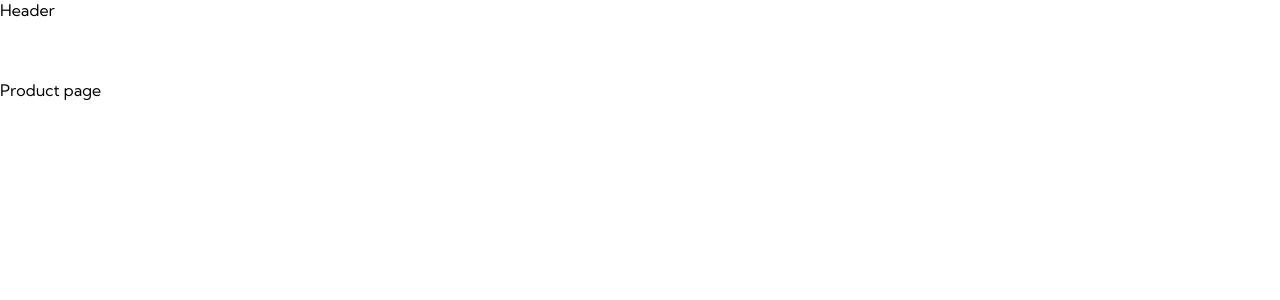
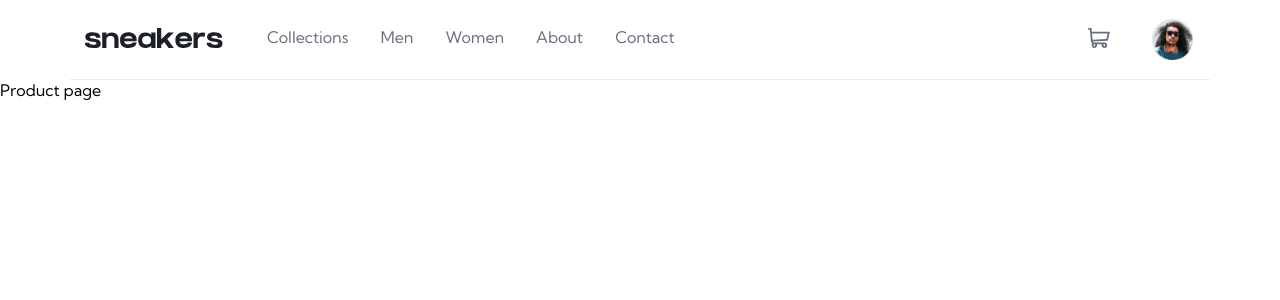
Before and after one commit to tanmaymspatel/E-commerce-product-page, a React (Create React App) app: page / in a window 1280 px wide. Shown: the top 300 px of the page. Built offline with nearby package versions, Linux system fonts and the light colour scheme.

Commit message:
header design, cart hover text-box (responsive too), moible menu button

```diff
--- a/src/App.tsx
+++ b/src/App.tsx
@@ -7,7 +7,7 @@ function App() {
       <header id="header">
         <Header />
       </header>
-      <main className="main-content flex-grow-1 overflow-hidden">
+      <main className="h-100 main-content flex-grow-1 overflow-hidden">
         <ProductPage />
       </main>
     </div>
--- a/src/assets/scss/base/_colors.scss
+++ b/src/assets/scss/base/_colors.scss
@@ -1,4 +1,4 @@
-// // theme Color
+// theme Color
 $primary: hsl(26, 100%, 55%); // Orange:
 $secondary: hsl(25, 100%, 94%); // Pale orange:
 $info: hsl(220, 14%, 75%); // Grayish blue:
--- a/src/assets/scss/base/_global.scss
+++ b/src/assets/scss/base/_global.scss
@@ -90,6 +90,10 @@ button {
     justify-content: space-between;
 }
 
+.justify-content-end {
+    justify-content: end;
+}
+
 .align-items-center {
     align-items: center;
 }
@@ -138,3 +142,17 @@ button {
 .mb-0 {
     margin-bottom: 0;
 }
+
+.p-0 {
+    padding: 0;
+}
+
+.img-fluid {
+    max-width: 100%;
+    height: auto;
+}
+
+// position
+.position-relative {
+    position: relative;
+}
--- a/src/assets/scss/base/_variables.scss
+++ b/src/assets/scss/base/_variables.scss
@@ -5,7 +5,7 @@ $font-size-base-sm: 0.875rem;
 
 // general
 $transition-timing : 0.4s;
-$border-radius: 12px;
+$border-radius: 8px;
 
 //header
 $header-size : 80px;
--- a/src/assets/scss/layout/_header.scss
+++ b/src/assets/scss/layout/_header.scss
@@ -1,3 +1,136 @@
 #header {
     flex: 0 0 $header-size;
+
+    .header-container {
+        border-bottom: 0.5px solid rgba($info, 0.3);
+        position: relative;
+
+        @include breakpoint-up(lg) {
+            position: static;
+        }
+    }
+
+    .mobile-menu {
+        margin: 0 1rem;
+        cursor: pointer;
+
+        @include breakpoint-up(lg) {
+            display: none;
+        }
+    }
+
+    .logo-container {
+        flex: 0 0 150px;
+        margin-right: 1rem;
+    }
+
+    .main-nav {
+        justify-content: end;
+
+        @include breakpoint-up(lg) {
+            justify-content: space-between;
+        }
+    }
+
+    .left-nav {
+        display: none;
+
+        @include breakpoint-up(lg) {
+            display: block;
+        }
+    }
+
+    .nav-item {
+        cursor: pointer;
+        margin: 0 0.5rem;
+        list-style: none;
+        height: 100%;
+        display: flex;
+        align-items: center;
+        border-bottom: 5px solid transparent;
+        transition: $transition-timing all;
+        color: $warning;
+
+        @include breakpoint-up(lg) {
+            margin: 0 1rem;
+        }
+
+        &:hover,
+        :active {
+            border-color: $primary;
+            color: $dark;
+            font-weight: 400;
+        }
+    }
+
+    .right-nav {
+        flex: 0 0 auto;
+
+        @include breakpoint-up(lg) {
+            position: relative;
+            flex: 0 0 300px;
+        }
+
+        &>div {
+            @include breakpoint-up(lg) {
+                justify-content: end;
+            }
+        }
+    }
+
+    .cart-image-container {
+        margin: 0 2.5rem;
+
+        &:hover,
+        &:active {
+            .cart-items-box {
+                transform: translateY(0%);
+            }
+        }
+
+        .cart-items-box {
+            position: absolute;
+            top: 90%;
+            left: 3%;
+            width: 95%;
+            height: 300px;
+            background-color: $light;
+            box-shadow: 0 0 12px 2px rgba($dark, 0.1);
+            border-radius: $border-radius;
+            transform: translateY(-150%);
+            transition: $transition-timing all;
+
+            @include breakpoint-up(md) {
+                left: 0%;
+                width: 100%;
+            }
+
+            @include breakpoint-up(lg) {
+                top: 120%;
+                width: 110%;
+            }
+        }
+
+        .cart-heading {
+            flex: 0 0 60px;
+            border-bottom: 1px solid $info;
+            padding: 1rem;
+        }
+
+        .cart-body {
+            padding: 1rem;
+        }
+    }
+
+    .avatar-container {
+        height: 45px;
+        width: 45px;
+        border: 2px solid transparent;
+        border-radius: 50%;
+        transition: $transition-timing all;
+
+        &:hover {
+            border-color: $primary;
+        }
+    }
 }
--- a/src/core/components/Header.tsx
+++ b/src/core/components/Header.tsx
@@ -1,7 +1,68 @@
+import brandLogo from '../../assets/images/logo.svg'
+import cartImage from '../../assets/images/icon-cart.svg'
+import avatar from '../../assets/images/image-avatar.png'
+import hamburger from '../../assets/images/icon-menu.svg'
+
 function Header() {
     return (
-        <div>
-            Header
+        <div className="h-100 container header-container">
+            <div className="h-100 d-flex justify-content-between align-items-center">
+                <div className='mobile-menu'>
+                    <img src={hamburger} alt="hamburger-menu" />
+                </div>
+                <div className='logo-container'>
+                    <img src={brandLogo} alt="sneakers-logo" />
+                </div>
+                <div className='main-nav h-100 flex-grow-1 d-flex align-items-center'>
+                    <nav className='left-nav h-100 flex-grow-1 d-flex align-items-center'>
+                        <ul className='h-100 d-flex align-items-center'>
+                            <li className='nav-item'>
+                                <span className='nav-link'>
+                                    Collections
+                                </span>
+                            </li>
+                            <li className='nav-item'>
+                                <span className='nav-link'>
+                                    Men
+                                </span>
+                            </li>
+                            <li className='nav-item'>
+                                <span className='nav-link'>
+                                    Women
+                                </span>
+                            </li>
+                            <li className='nav-item'>
+                                <span className='nav-link'>
+                                    About
+                                </span>
+                            </li>
+                            <li className='nav-item'>
+                                <span className='nav-link'>
+                                    Contact
+                                </span>
+                            </li>
+                        </ul>
+                    </nav>
+                    <nav className='right-nav'>
+                        <div className='d-flex align-items-center'>
+                            <div className='cart-image-container cursor-pointer'>
+                                <img src={cartImage} alt="cart-icon" />
+                                <div className='cart-items-box d-flex flex-column'>
+                                    <div className='cart-heading'>
+                                        <h4 >Cart</h4>
+                                    </div>
+                                    <div className='cart-body flex-grow-1'>
+                                        Your Cart is empty
+                                    </div>
+                                </div>
+                            </div>
+                            <figure className='avatar-container cursor-pointer'>
+                                <img src={avatar} alt="user-avatar" className='img-fluid' />
+                            </figure>
+                        </div>
+                    </nav>
+                </div>
+            </div>
         </div>
     )
 };
```
